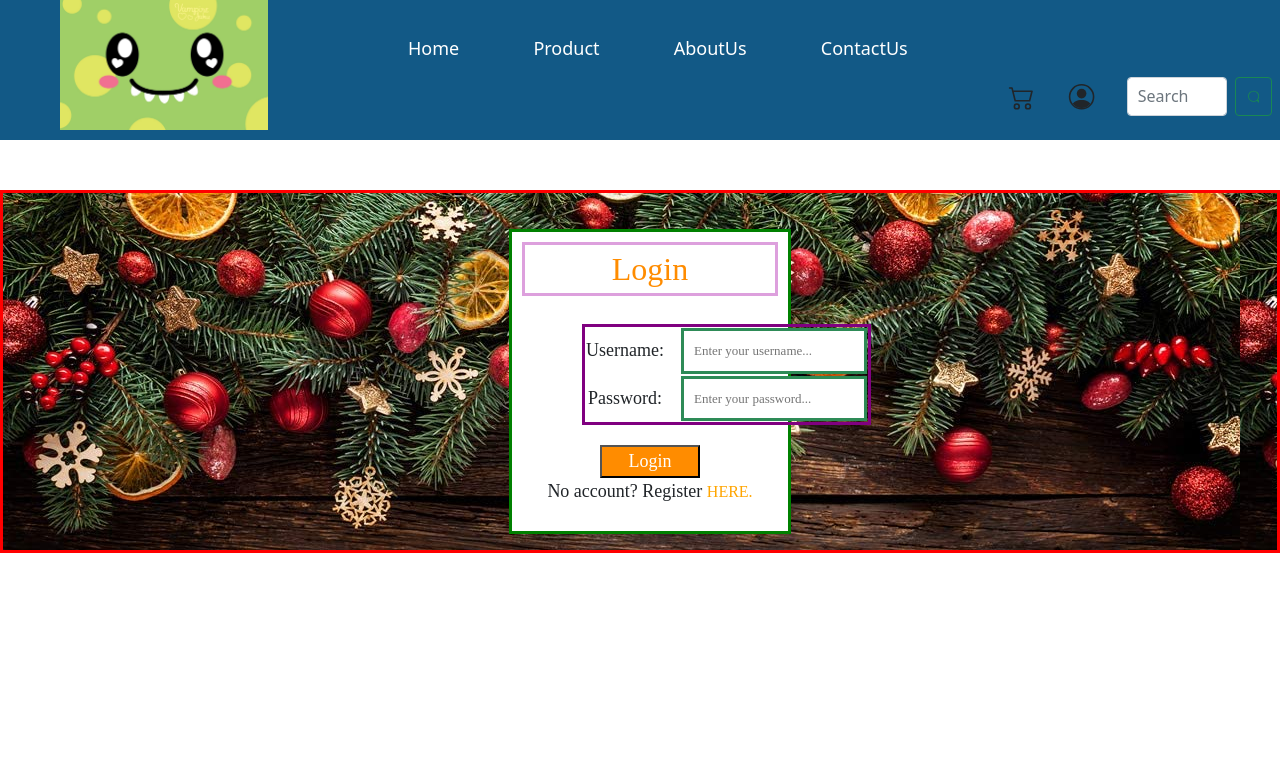
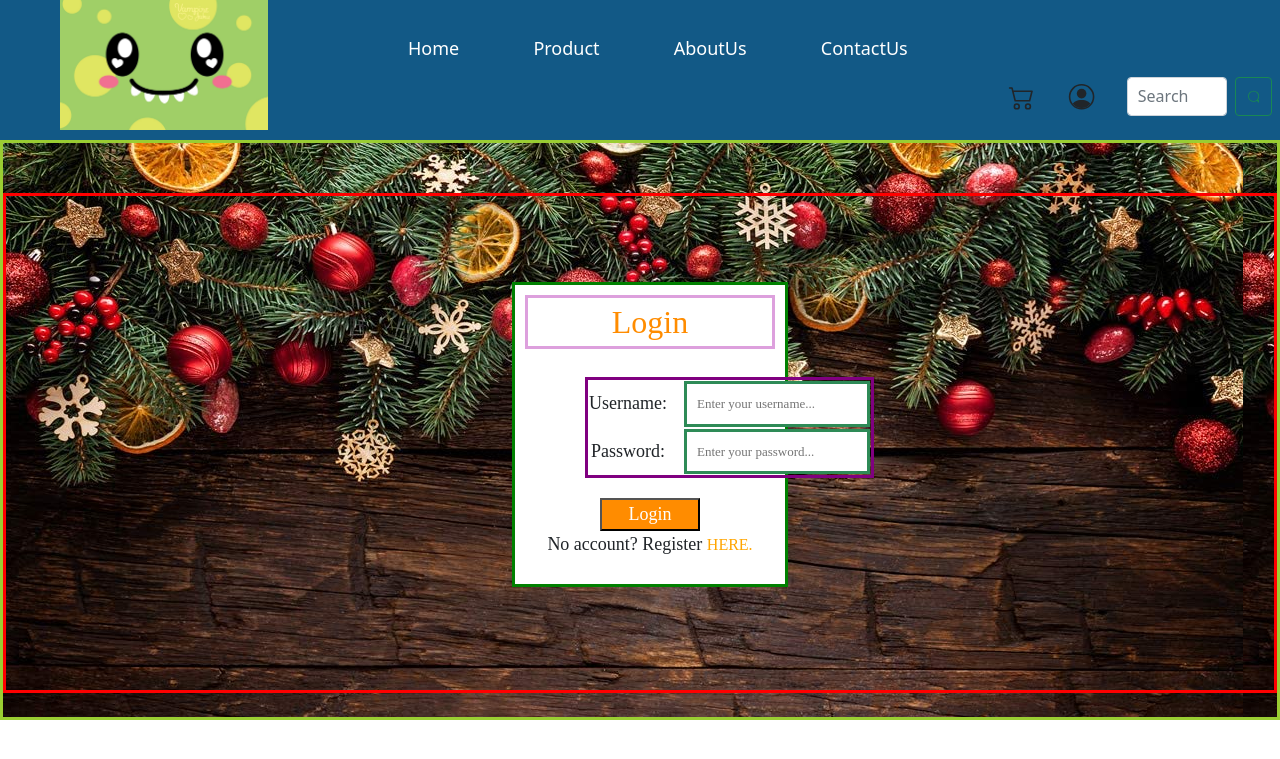
Before and after one commit to DDLine237/ChaoDDLine, a PHP site: page /html/login.html in a window 1280 px wide. Shown: the top 759 px of the page. Run offline with PHP 8.4, Linux system fonts and the light colour scheme.

Commit message:
change container to menu

```diff
--- a/css/style.css
+++ b/css/style.css
@@ -201,12 +201,16 @@ background-color: #125986;
 }
 
 /*Login form*/
-
+.text_block{
+    border: yellowgreen solid;
+    height: 580px;
+}
 .login_form {
     text-align: center;
     margin-top: 50px;
     padding: 16px;
     border: solid red;
+    height: 500px;
 
 }
 table{
@@ -222,7 +226,7 @@ table{
     }
 
 fieldset {
-    margin-top: 20px;
+    margin-top: 70px;
     padding: 10px;
     margin-left: 490px;
     margin-right: 470px;
```
